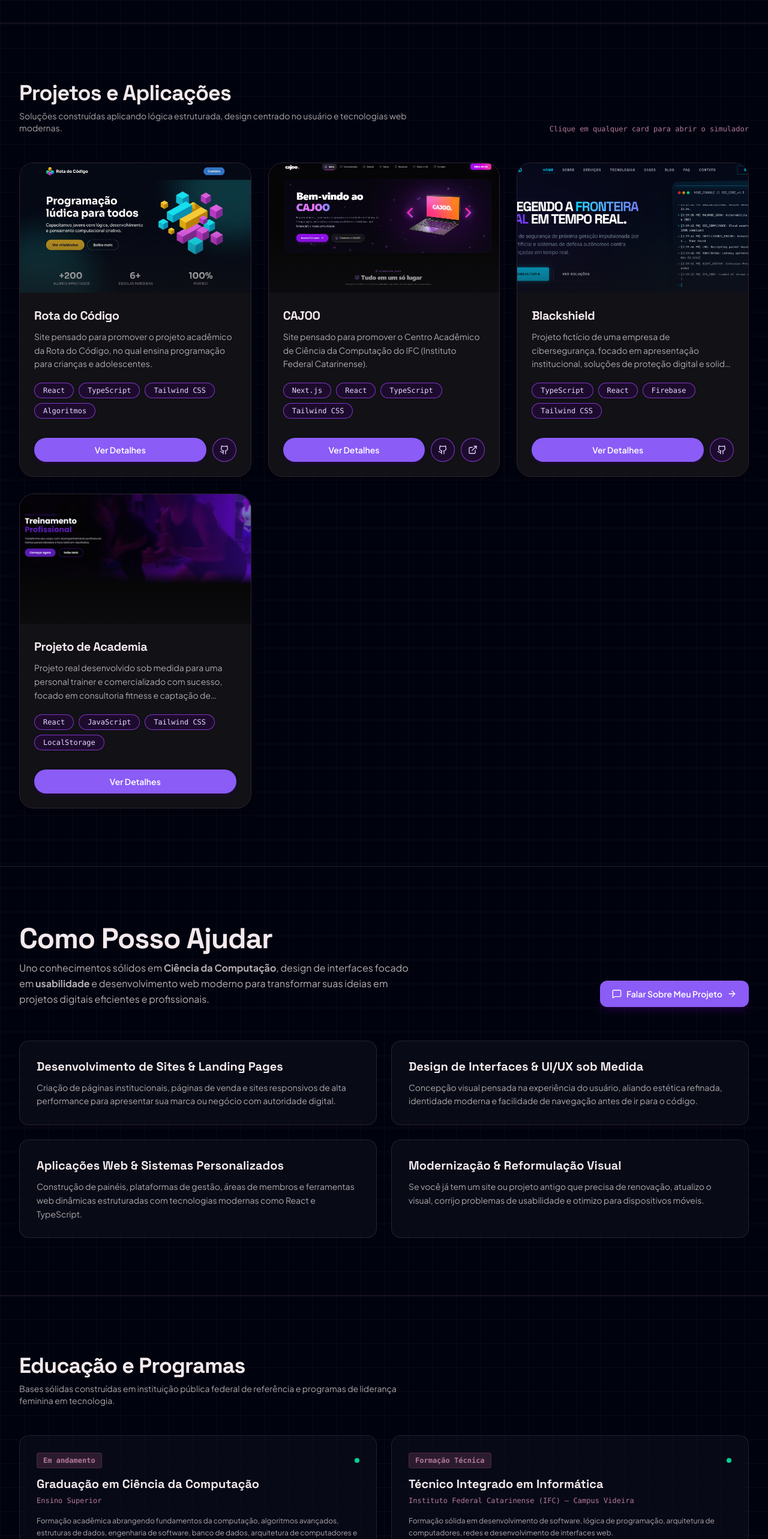
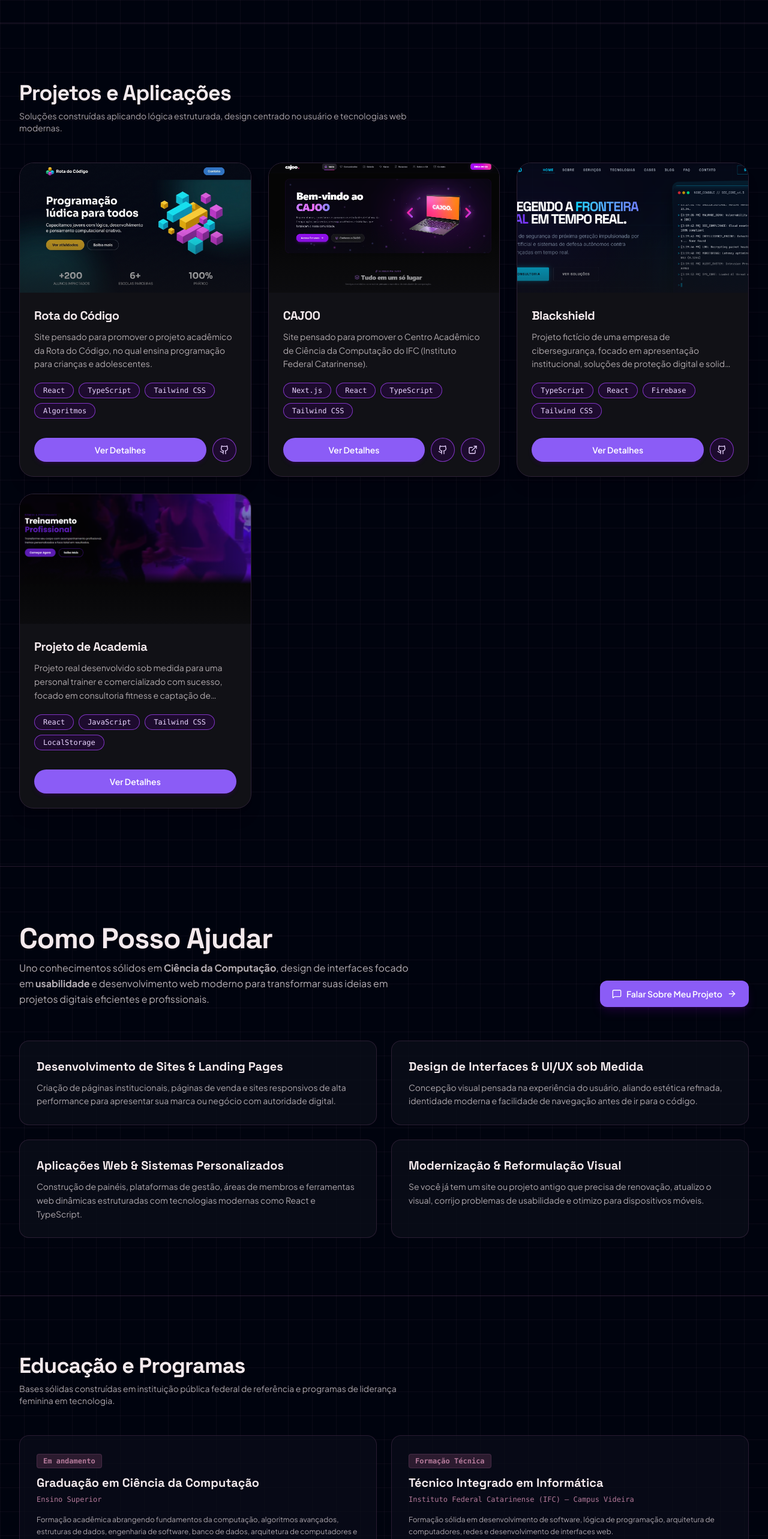
Before and after one commit to anapaulaknzdeon/Portifolio, a React (Vite) app: page / in a window 1280 px wide. Shown: the part 1720-4286 px from the top of the page at 60% size. Built offline with nearby package versions, Linux system fonts and the light colour scheme; a web font is replaced by a local one.

Commit message:
refactor(projects): clean up project section layout
Removed redundant UI elements and simplified the project section header for a cleaner visual hierarchy.

```diff
--- a/src/App.tsx
+++ b/src/App.tsx
@@ -204,18 +204,13 @@ export default function App() {
           id="projetos"
           className="py-24 border-t border-[#5E3A5C]/40 max-w-7xl mx-auto px-4 sm:px-6 lg:px-8 scroll-mt-16"
         >
-          <div className="flex flex-col md:flex-row md:items-end justify-between mb-12 gap-4">
-            <div>
+          <div className="mb-12">
             <h2 className="text-3xl sm:text-4xl font-extrabold text-[#F3E9EC] font-heading tracking-tight">
               Projetos e Aplicações
             </h2>
             <p className="text-sm text-[#F3E9EC]/70 mt-2 max-w-2xl">
               Soluções construídas aplicando lógica estruturada, design centrado no usuário e tecnologias web modernas.
             </p>
-            </div>
-            <span className="text-xs font-mono text-[#B47A9A]">
-              Clique em qualquer card para abrir o simulador
-            </span>
           </div>
 
           <div className="grid grid-cols-1 md:grid-cols-2 lg:grid-cols-3 gap-6 sm:gap-7">
@@ -257,11 +252,10 @@ export default function App() {
                 className="p-7 rounded-2xl bg-[#0B0E1A]/70 border border-[#5E3A5C]/40 flex flex-col justify-between"
               >
                 <div>
-                  <div className="flex items-center justify-between mb-3">
+                  <div className="mb-3">
                     <span className="font-mono text-xs text-[#B47A9A] font-semibold px-2.5 py-1 rounded bg-[#2C1B2F] border border-[#5E3A5C]/50">
                       {edu.period}
                     </span>
-                    <span className="w-2 h-2 rounded-full bg-emerald-400"></span>
                   </div>
 
                   <h3 className="text-xl font-bold text-[#F3E9EC] font-heading mb-1.5">
```
Lines whose indentation alone changed are shown as unchanged.
